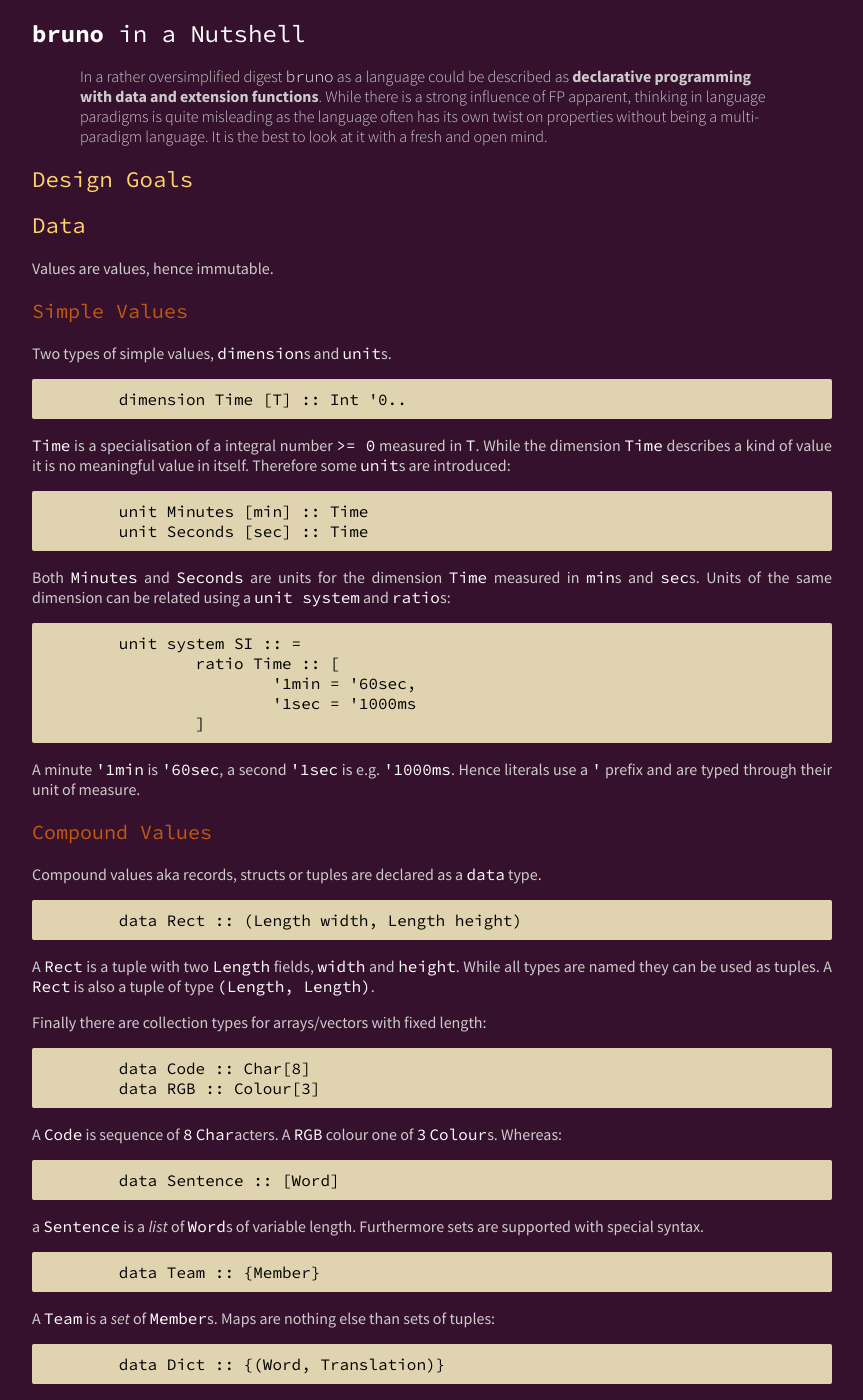
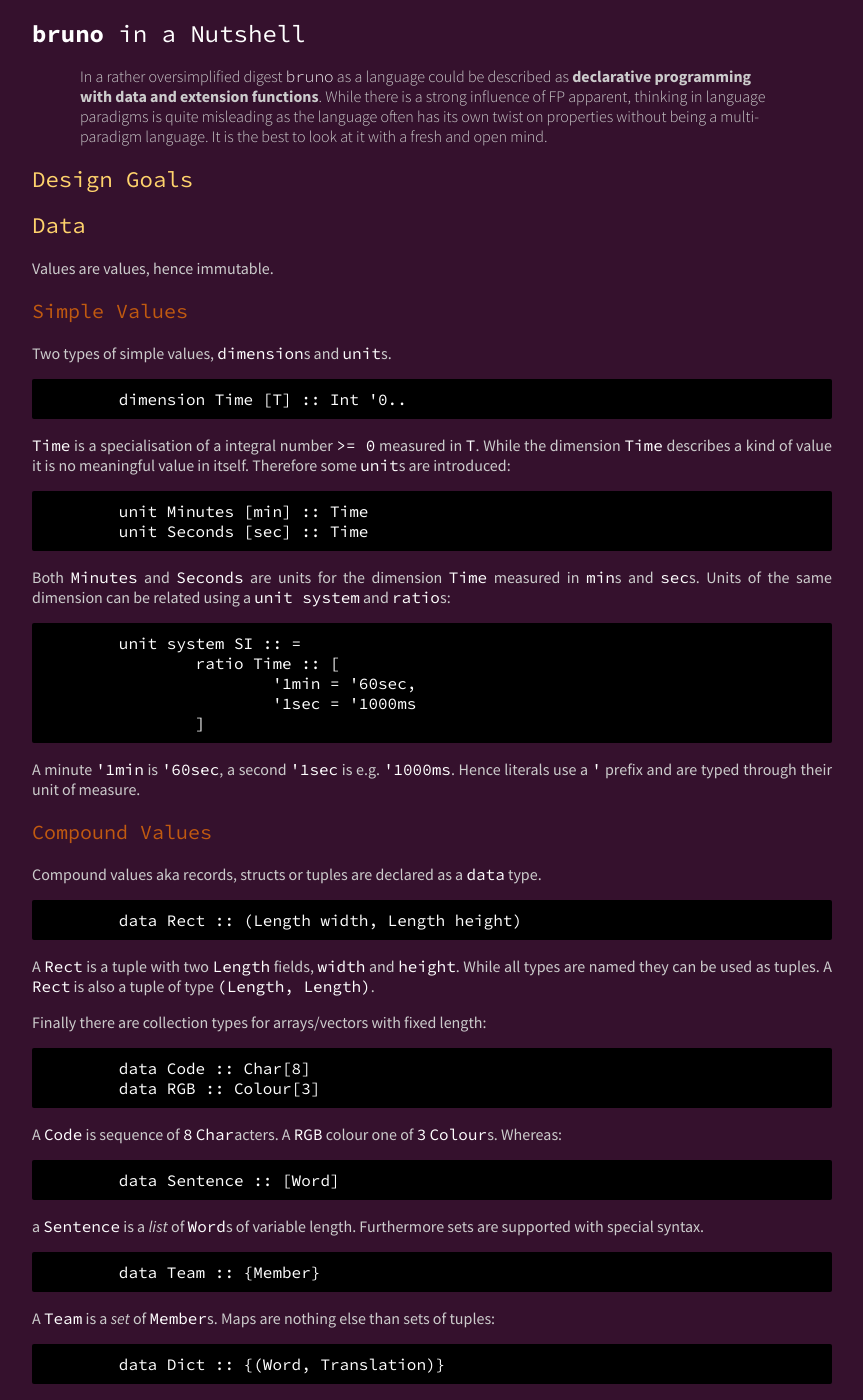
Before and after one commit to bruno-lang/bruno-lang.github.io, a Jekyll site: the page built from learn/index.md, in a window 1280 px wide and 1400 px high. Shown: the whole window, without its empty margins (208-1071 px from the left). Built offline with Jekyll 4.4.1, drawn with Linux system fonts in a browser that asks for light colours; Markdown is read by kramdown in place of the engine named in the settings.

Commit message:
Update docs.css

```diff
--- a/assets/css/docs.css
+++ b/assets/css/docs.css
@@ -41,11 +41,11 @@ content .abstract {
 content pre {
 	border-radius: 2px;
 	padding: 10px;
-	background-color: #E0D4B0;
-	color: black;
+	background-color: black;
+	color: white;
 }
 content pre code {
-	color: black;
+	color: white;
 }
 
 content code {
```
